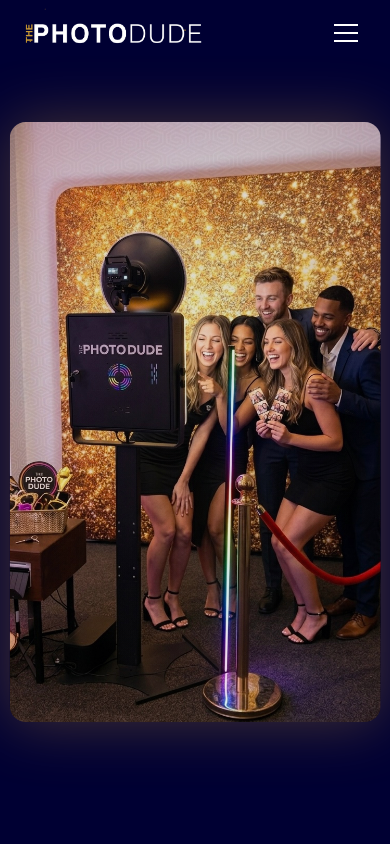
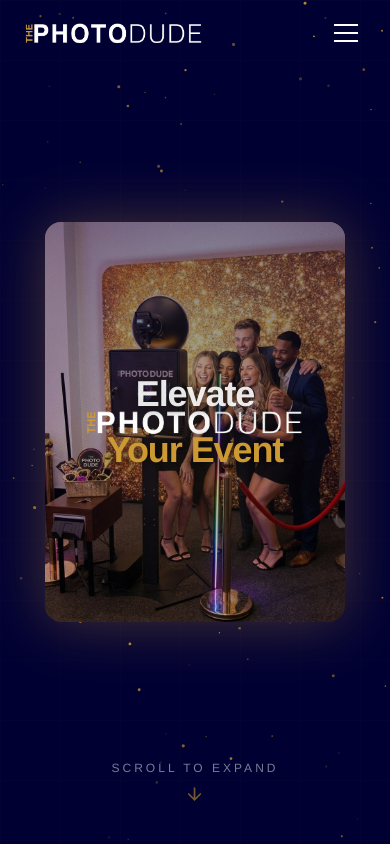
Before and after one commit to idanhe85/photobooth-landing, a Next.js app: page / in a window 390 px wide. Shown: the top 844 px of the page. Built offline with nearby package versions, Linux system fonts and the light colour scheme.

Commit message:
Mobile hero: scroll-driven animation (swipe to expand)

```diff
--- a/components/Hero.tsx
+++ b/components/Hero.tsx
@@ -20,36 +20,12 @@
   const sectionRef = useRef<HTMLDivElement>(null)
 
   useEffect(() => {
-    const check = () => {
-      const mobile = window.innerWidth < 768
-      setIsMobile(mobile)
-    }
+    const check = () => setIsMobile(window.innerWidth < 768)
     check()
     window.addEventListener('resize', check)
     return () => window.removeEventListener('resize', check)
   }, [])
 
-  // On mobile: auto-play the expansion animation instead of scroll-driven
-  useEffect(() => {
-    if (!isMobile) return
-    const duration = 1600 // ms
-    const start = performance.now()
-    let raf: number
-    const animate = (now: number) => {
-      const progress = Math.min((now - start) / duration, 1)
-      // ease-out cubic
-      const eased = 1 - Math.pow(1 - progress, 3)
-      setScrollProgress(eased)
-      if (progress < 1) {
-        raf = requestAnimationFrame(animate)
-      } else {
-        setFullyExpanded(true)
-        setShowContent(true)
-      }
-    }
-    raf = requestAnimationFrame(animate)
-    return () => cancelAnimationFrame(raf)
-  }, [isMobile])
 
   useEffect(() => {
     const onWheel = (e: WheelEvent) => {
@@ -66,10 +42,9 @@
       }
     }
 
-    const onTouchStart = (e: TouchEvent) => { if (isMobile) return; setTouchStartY(e.touches[0].clientY) }
+    const onTouchStart = (e: TouchEvent) => { setTouchStartY(e.touches[0].clientY) }
 
     const onTouchMove = (e: TouchEvent) => {
-      if (isMobile) return
       if (!touchStartY) return
       const delta = touchStartY - e.touches[0].clientY
       if (fullyExpanded && delta < -20 && window.scrollY <= 5) {
```
